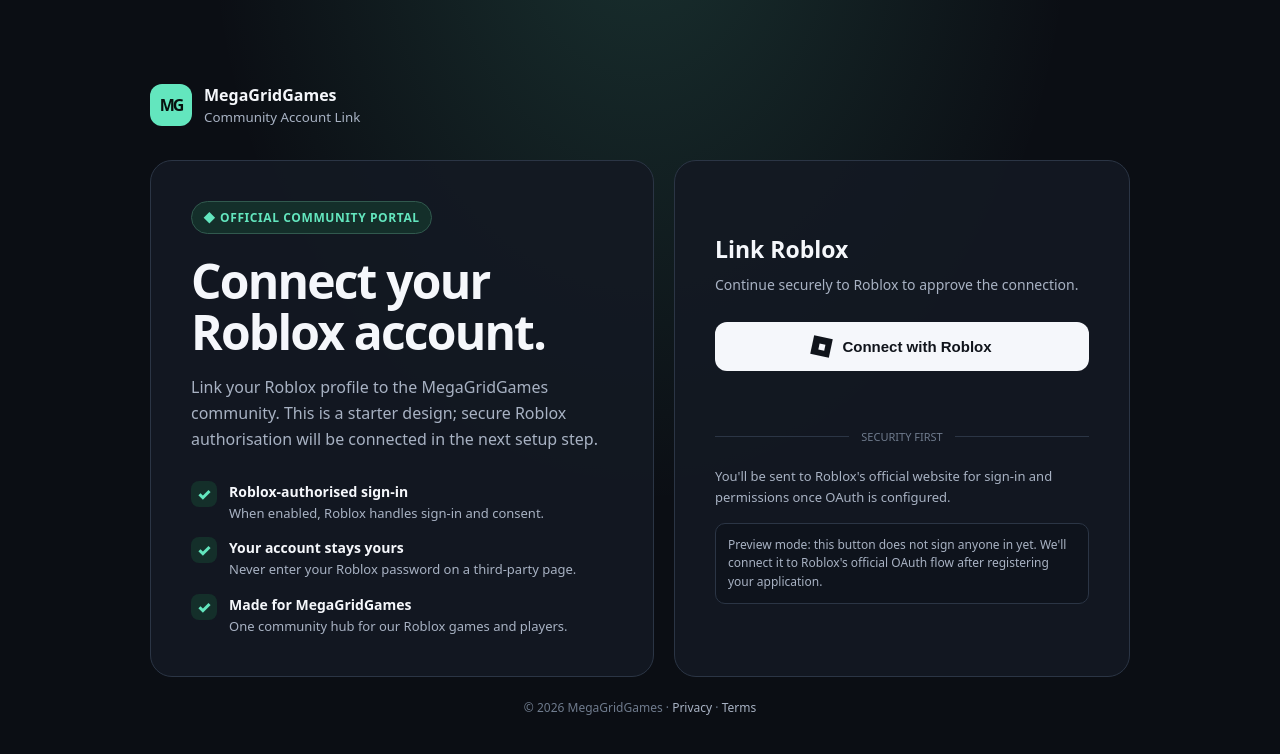
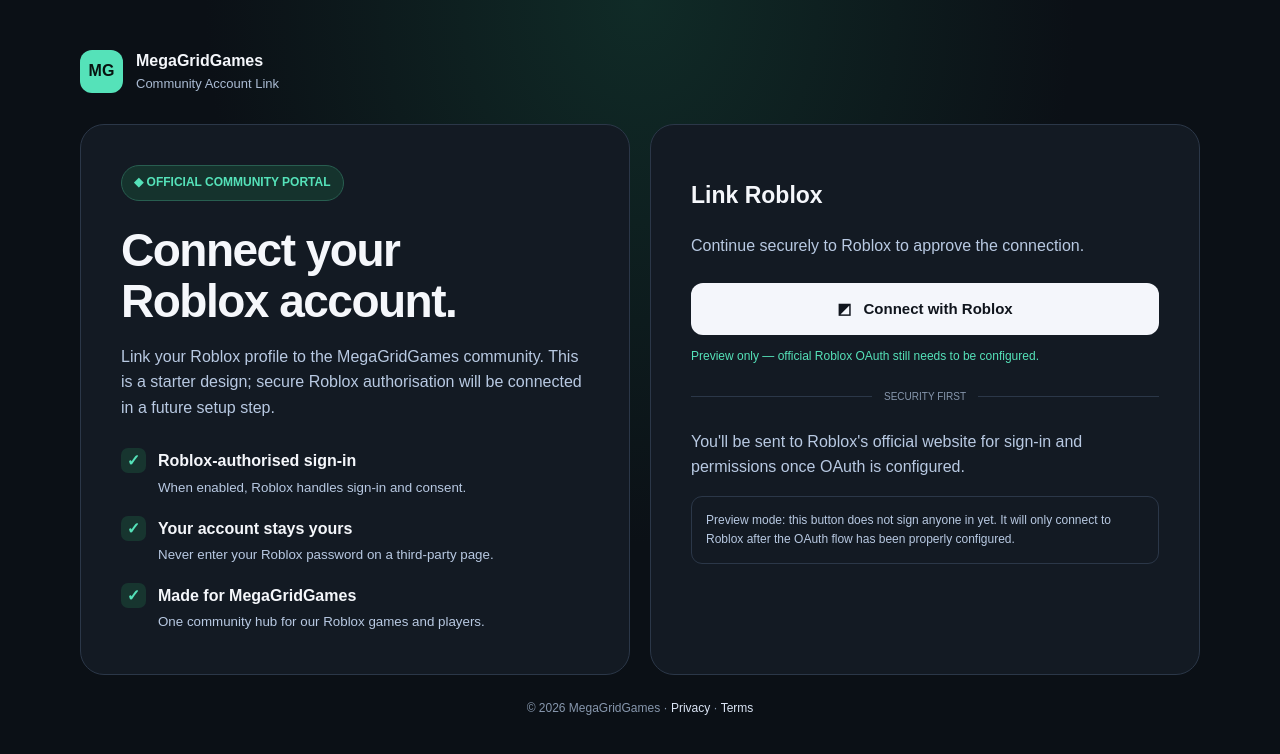
Before and after one commit to megagridgamesrbx-source/megagridgames.github.io, a plain HTML site: page index.html in a window 1280 px wide. Drawn offline with Linux system fonts and the light colour scheme.

Commit message:
Update index.html

```diff
--- a/index.html
+++ b/index.html
@@ -1,39 +1,275 @@
-<!doctype html>
+
+<!DOCTYPE html>
 <html lang="en">
 <head>
-<meta charset="utf-8">
+  <meta charset="UTF-8">
   <meta name="viewport" content="width=device-width, initial-scale=1">
-<title>MegaGridGames — Connect Roblox</title>
+  <title>MegaGridGames | Community Account Link</title>
+  <meta name="description" content="The MegaGridGames community account-linking portal.">
   <style>
-:root{--bg:#0b0e14;--panel:#131923;--text:#f5f7fb;--muted:#a8b2c3;--accent:#63e6be;--line:#2b3545}
-*{box-sizing:border-box}body{margin:0;min-height:100vh;font-family:system-ui,-apple-system,"Segoe UI",sans-serif;color:var(--text);background:radial-gradient(ellipse at 50% -15%,rgba(99,230,190,.16),transparent 48%),var(--bg);display:grid;place-items:center;padding:24px}
-.shell{width:min(100%,980px)}header{display:flex;align-items:center;gap:12px;margin-bottom:34px}.mark{width:42px;height:42px;display:grid;place-items:center;border-radius:12px;background:var(--accent);color:#07110e;font-weight:900;letter-spacing:-2px}.brand{font-weight:800}.brand small{display:block;color:var(--muted);font-weight:500;margin-top:2px}
-.layout{display:grid;grid-template-columns:1.05fr .95fr;gap:20px}.intro,.card{border:1px solid var(--line);border-radius:22px;background:rgba(19,25,35,.9);padding:clamp(24px,4vw,40px)}
-.eyebrow{display:inline-flex;color:var(--accent);background:#142f2a;border:1px solid #31594e;padding:7px 11px;border-radius:999px;font-size:12px;font-weight:750;letter-spacing:.6px;text-transform:uppercase}
-h1{font-size:clamp(32px,5vw,48px);line-height:1.06;letter-spacing:-1.8px;margin:22px 0 16px}p{color:var(--muted);line-height:1.65;margin:0}.features{display:grid;gap:14px;margin-top:28px}.feature{display:flex;gap:12px;align-items:flex-start}.tick{flex:0 0 26px;height:26px;display:grid;place-items:center;border-radius:8px;color:var(--accent);background:#142f2a;font-weight:900}.feature strong{display:block;font-size:14px;margin:1px 0 3px}.feature span{display:block;color:var(--muted);font-size:13px;line-height:1.5}
-.card{display:flex;flex-direction:column;justify-content:center}.card h2{margin:0 0 8px;font-size:23px}.sub{font-size:14px;margin-bottom:26px}.roblox-btn{width:100%;display:flex;justify-content:center;align-items:center;gap:11px;padding:15px 18px;border:0;border-radius:12px;cursor:pointer;background:#f5f7fb;color:#10141b;font-weight:800;font-size:15px}.roblox-btn:hover{background:#dfe6ee}.roblox-mark{width:19px;height:19px;display:inline-grid;place-items:center;background:#10141b;transform:rotate(12deg)}.roblox-mark:after{content:"";width:6px;height:6px;background:#f5f7fb}.notice{margin-top:14px;border:1px solid var(--line);background:#0e131c;border-radius:10px;padding:12px;color:var(--muted);font-size:12px;line-height:1.55}.status{margin-top:16px;font-size:13px;color:var(--accent);min-height:20px}.divider{display:flex;align-items:center;gap:12px;color:#6f7b8d;font-size:11px;margin:22px 0}.divider:before,.divider:after{content:"";height:1px;background:var(--line);flex:1}.footer{text-align:center;color:#6f7b8d;font-size:12px;margin-top:22px}.footer a{color:var(--muted);text-decoration:none}
-@media(max-width:720px){.layout{grid-template-columns:1fr}header{margin-bottom:22px}}
+    * { box-sizing: border-box; }
+
+    body {
+      margin: 0;
+      min-height: 100vh;
+      padding: 48px 24px;
+      background:
+        radial-gradient(ellipse at 50% 0%, #102b27 0%, #0b1016 48%);
+      color: #f5f7fb;
+      font-family: Arial, Helvetica, sans-serif;
+      line-height: 1.6;
+    }
+
+    .container {
+      max-width: 1120px;
+      margin: 0 auto;
+    }
+
+    header {
+      display: flex;
+      align-items: center;
+      gap: 13px;
+      margin-bottom: 30px;
+    }
+
+    .logo {
+      width: 43px;
+      height: 43px;
+      display: grid;
+      place-items: center;
+      border-radius: 12px;
+      background: #55e2b9;
+      color: #07120f;
+      font-weight: 900;
+    }
+
+    .brand { font-weight: 800; }
+    .subtitle { color: #aabbd3; font-size: 13px; }
+
+    main {
+      display: grid;
+      grid-template-columns: 1fr 1fr;
+      gap: 20px;
+    }
+
+    .panel {
+      padding: 40px;
+      background: #131a23;
+      border: 1px solid #2b3748;
+      border-radius: 24px;
+    }
+
+    .tag {
+      display: inline-block;
+      padding: 7px 12px;
+      border: 1px solid #285e50;
+      border-radius: 30px;
+      background: #15332d;
+      color: #55e2b9;
+      font-size: 12px;
+      font-weight: bold;
+    }
+
+    h1 {
+      margin: 24px 0 16px;
+      font-size: clamp(32px, 4vw, 46px);
+      line-height: 1.12;
+      letter-spacing: -1.5px;
+    }
+
+    h2 {
+      margin-top: 12px;
+      font-size: 23px;
+    }
+
+    p { color: #b8c9e2; }
+
+    .features {
+      display: grid;
+      gap: 16px;
+      margin-top: 28px;
+    }
+
+    .feature {
+      display: flex;
+      align-items: flex-start;
+      gap: 12px;
+    }
+
+    .check {
+      display: grid;
+      place-items: center;
+      min-width: 25px;
+      height: 25px;
+      border-radius: 7px;
+      background: #17352f;
+      color: #55e2b9;
+      font-weight: bold;
+    }
+
+    .feature strong { display: block; }
+    .feature small { color: #b8c9e2; }
+
+    .connect {
+      display: flex;
+      align-items: center;
+      justify-content: center;
+      gap: 12px;
+      width: 100%;
+      margin: 24px 0 12px;
+      padding: 17px;
+      border: 0;
+      border-radius: 12px;
+      background: #f4f6fb;
+      color: #10151d;
+      font-size: 15px;
+      font-weight: 800;
+      cursor: pointer;
+    }
+
+    .connect:hover { background: #dfe7f1; }
+
+    .notice {
+      color: #55e2b9;
+      font-size: 12px;
+      line-height: 1.5;
+    }
+
+    .divider {
+      display: flex;
+      align-items: center;
+      gap: 12px;
+      margin: 24px 0;
+      color: #8797ad;
+      font-size: 10px;
+    }
+
+    .divider::before,
+    .divider::after {
+      content: "";
+      flex: 1;
+      height: 1px;
+      background: #2b3748;
+    }
+
+    .info {
+      padding: 14px;
+      border: 1px solid #2b3748;
+      border-radius: 11px;
+      color: #b8c9e2;
+      font-size: 12px;
+    }
+
+    footer {
+      margin-top: 24px;
+      text-align: center;
+      color: #8797ad;
+      font-size: 12px;
+    }
+
+    footer a {
+      color: #dbe5f5;
+      text-decoration: none;
+    }
+
+    footer a:hover { text-decoration: underline; }
+
+    @media (max-width: 760px) {
+      body { padding: 28px 16px; }
+      main { grid-template-columns: 1fr; }
+      .panel { padding: 26px; }
+    }
   </style>
 </head>
-<body><main class="shell">
-<header><div class="mark">MG</div><div class="brand">MegaGridGames<small>Community Account Link</small></div></header>
-<section class="layout">
-<div class="intro"><div class="eyebrow">◆ Official community portal</div><h1>Connect your<br>Roblox account.</h1>
-<p>Link your Roblox profile to the MegaGridGames community. This is a starter design; secure Roblox authorisation will be connected in the next setup step.</p>
+<body>
+  <div class="container">
+    <header>
+      <div class="logo">MG</div>
+      <div>
+        <div class="brand">MegaGridGames</div>
+        <div class="subtitle">Community Account Link</div>
+      </div>
+    </header>
+
+    <main>
+      <section class="panel">
+        <span class="tag">◆ OFFICIAL COMMUNITY PORTAL</span>
+
+        <h1>Connect your<br>Roblox account.</h1>
+
+        <p>
+          Link your Roblox profile to the MegaGridGames
+          community. This is a starter design; secure Roblox
+          authorisation will be connected in a future setup step.
+        </p>
+
         <div class="features">
-<div class="feature"><div class="tick">✓</div><div><strong>Roblox-authorised sign-in</strong><span>When enabled, Roblox handles sign-in and consent.</span></div></div>
-<div class="feature"><div class="tick">✓</div><div><strong>Your account stays yours</strong><span>Never enter your Roblox password on a third-party page.</span></div></div>
-<div class="feature"><div class="tick">✓</div><div><strong>Made for MegaGridGames</strong><span>One community hub for our Roblox games and players.</span></div></div>
-</div></div>
-<div class="card"><h2>Link Roblox</h2><p class="sub">Continue securely to Roblox to approve the connection.</p>
-<button class="roblox-btn" id="connect"><span class="roblox-mark" aria-hidden="true"></span>Connect with Roblox</button>
-<div class="status" id="status" role="status" aria-live="polite"></div><div class="divider">SECURITY FIRST</div>
-<p style="font-size:13px">You'll be sent to Roblox's official website for sign-in and permissions once OAuth is configured.</p>
-<div class="notice">Preview mode: this button does not sign anyone in yet. We'll connect it to Roblox's official OAuth flow after registering your application.</div></div>
+          <div class="feature">
+            <span class="check">✓</span>
+            <div>
+              <strong>Roblox-authorised sign-in</strong>
+              <small>When enabled, Roblox handles sign-in and consent.</small>
+            </div>
+          </div>
+
+          <div class="feature">
+            <span class="check">✓</span>
+            <div>
+              <strong>Your account stays yours</strong>
+              <small>Never enter your Roblox password on a third-party page.</small>
+            </div>
+          </div>
+
+          <div class="feature">
+            <span class="check">✓</span>
+            <div>
+              <strong>Made for MegaGridGames</strong>
+              <small>One community hub for our Roblox games and players.</small>
+            </div>
+          </div>
+        </div>
       </section>
-<div class="footer">© <span id="year"></span> MegaGridGames · <a href="#" onclick="alert('Add your privacy policy URL here when publishing.');return false;">Privacy</a> · <a href="#" onclick="alert('Add your terms URL here when publishing.');return false;">Terms</a></div>
+
+      <section class="panel">
+        <h2>Link Roblox</h2>
+        <p>Continue securely to Roblox to approve the connection.</p>
+
+        <button class="connect" id="connectButton" type="button">
+          <span aria-hidden="true">◩</span>
+          Connect with Roblox
+        </button>
+
+        <div class="notice">
+          Preview only — official Roblox OAuth still needs to be configured.
+        </div>
+
+        <div class="divider">SECURITY FIRST</div>
+
+        <p>
+          You'll be sent to Roblox's official website for sign-in
+          and permissions once OAuth is configured.
+        </p>
+
+        <div class="info">
+          Preview mode: this button does not sign anyone in yet.
+          It will only connect to Roblox after the OAuth flow
+          has been properly configured.
+        </div>
+      </section>
     </main>
+
+    <footer>
+      © 2026 MegaGridGames ·
+      <a href="https://megagridgamesrbx-source.github.io/megagridgames.github.io/privacy.html">Privacy</a>
+      ·
+      <a href="https://megagridgamesrbx-source.github.io/megagridgames.github.io/terms.html">Terms</a>
+    </footer>
+  </div>
+
   <script>
-document.getElementById("year").textContent=new Date().getFullYear();
-document.getElementById("connect").addEventListener("click",()=>{document.getElementById("status").textContent="Preview only — official Roblox OAuth still needs to be configured.";});
-</script></body></html>
+    document.getElementById("connectButton").addEventListener("click", function () {
+      alert("Roblox account linking is not enabled yet. Please check back later.");
+    });
+  </script>
+</body>
+</html>
```
Lines whose indentation alone changed are shown as unchanged.
